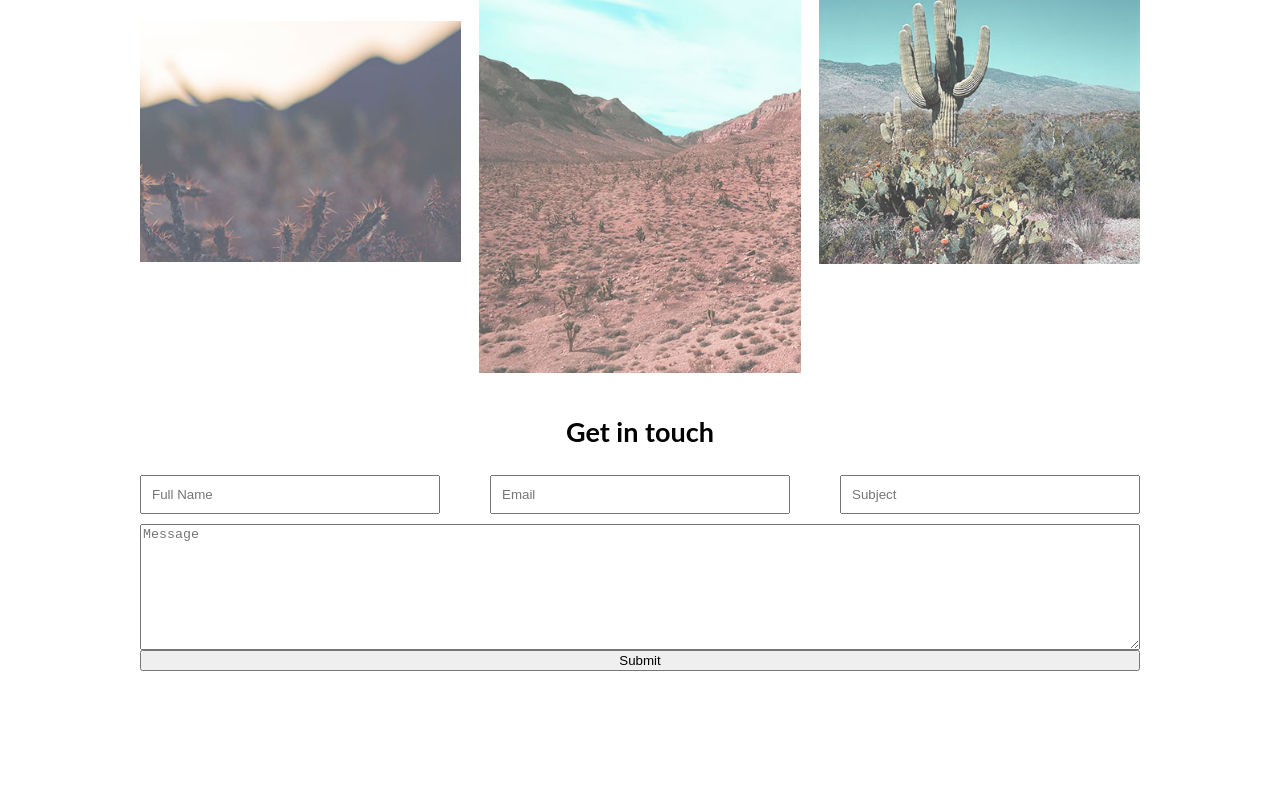
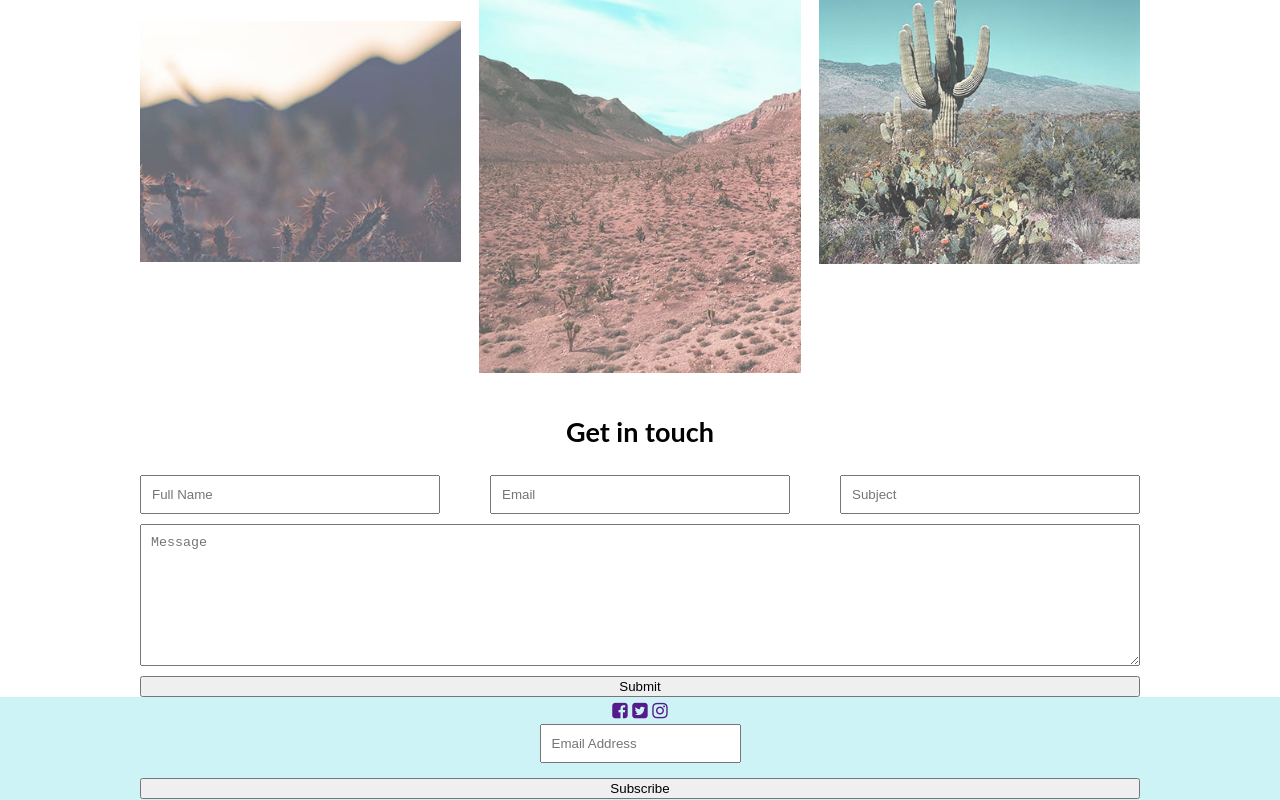
Before and after one commit to mvargasvega/Monument_Landing, a plain HTML site: page index.html in a window 1280 px wide. Shown: the part 2513-3313 px from the top of the page. Before the commit the page ends 3184 px from the top, so only its background shows below. Drawn offline with Linux system fonts and the light colour scheme.

Commit message:
Added social media buttons and email input in footer

```diff
--- a/css/style.css
+++ b/css/style.css
@@ -105,7 +105,7 @@ textarea{
   margin: auto;
 }
 
-input {
+input, textarea {
   padding: 10px;
   margin-bottom: 10px;
 }
--- a/index.html
+++ b/index.html
@@ -86,5 +86,16 @@
               </form>
       </div>
     </section>
+		<footer>
+						<div class="wrap">
+											<div class="">
+												<a href=""><i class="fa fa-facebook-square" aria-hidden="true"></i></a>
+												<a href=""><i class="fa fa-twitter-square" aria-hidden="true"></i></a>
+												<a href=""><i class="fa fa-instagram" aria-hidden="true"></i></a>
+											</div>
+											<input type="text"placeholder="Email Address" name="" value="">
+											<button type="submit">Subscribe</button>
+						</div>
+		</footer>
 </body>
 </html>
```
